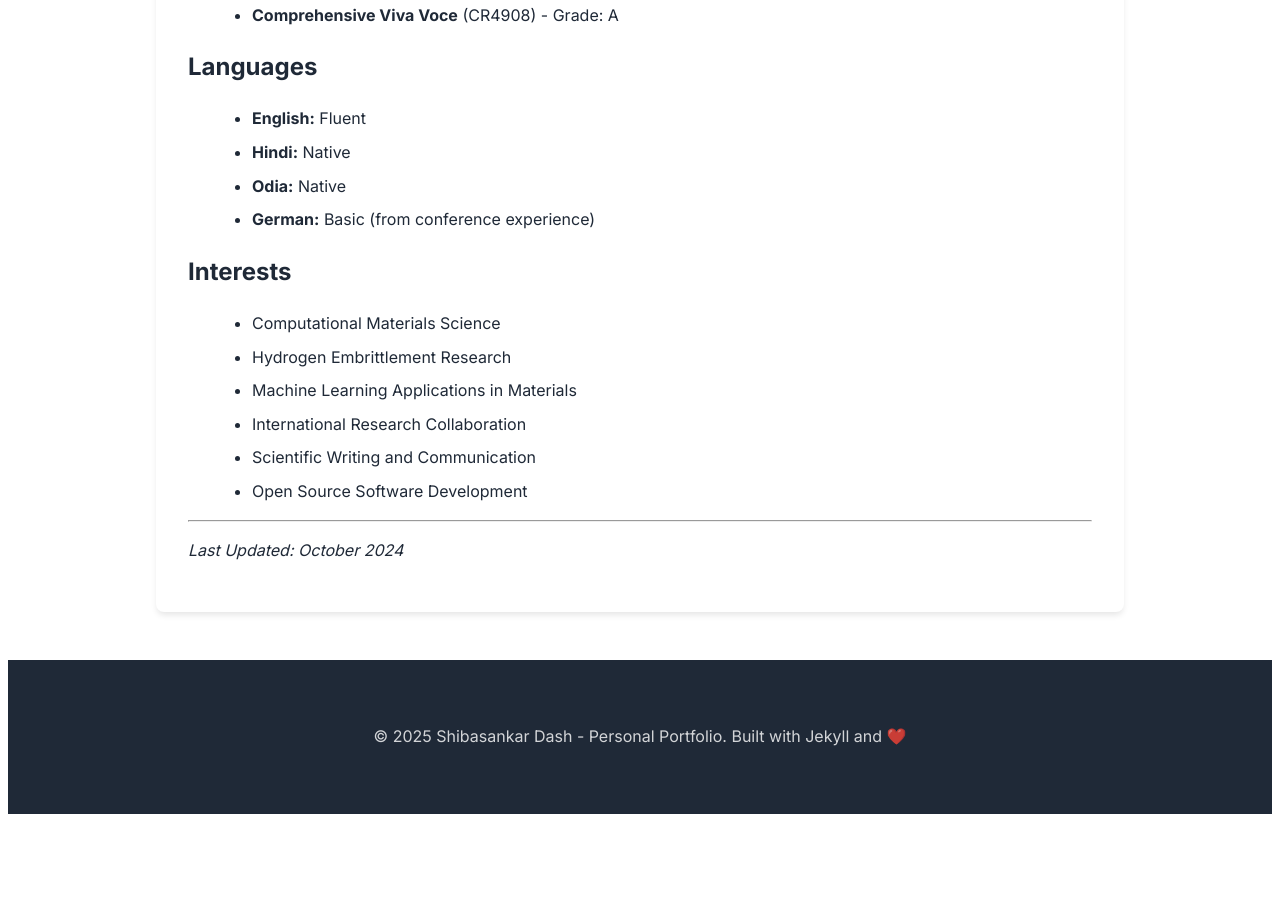
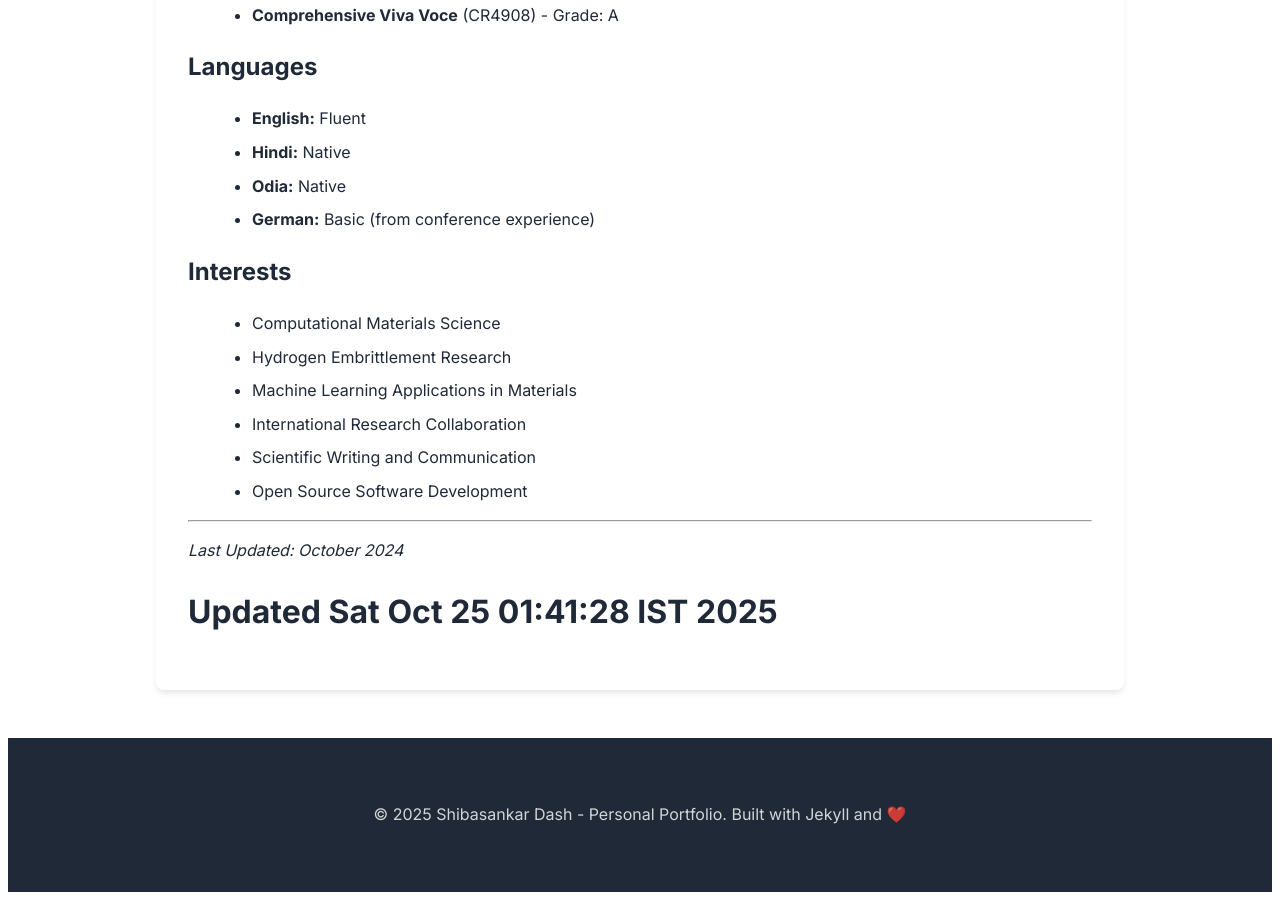
Before and after one commit to musa321/musa321.github.io, a Jekyll site: the page built from cv.markdown, in a window 1280 px wide and 900 px high, scrolled down 9438 px. Built offline with Jekyll 4.4.1, drawn with Linux system fonts in a browser that asks for light colours; before the commit the page ends 10260 px from its top, so only the background shows below that.

Commit message:
Trigger GitHub Pages rebuild

```diff
--- a/cv.markdown
+++ b/cv.markdown
@@ -368,3 +368,4 @@ permalink: /cv/
 ---
 
 *Last Updated: October 2024*
+# Updated Sat Oct 25 01:41:28 IST 2025
```
